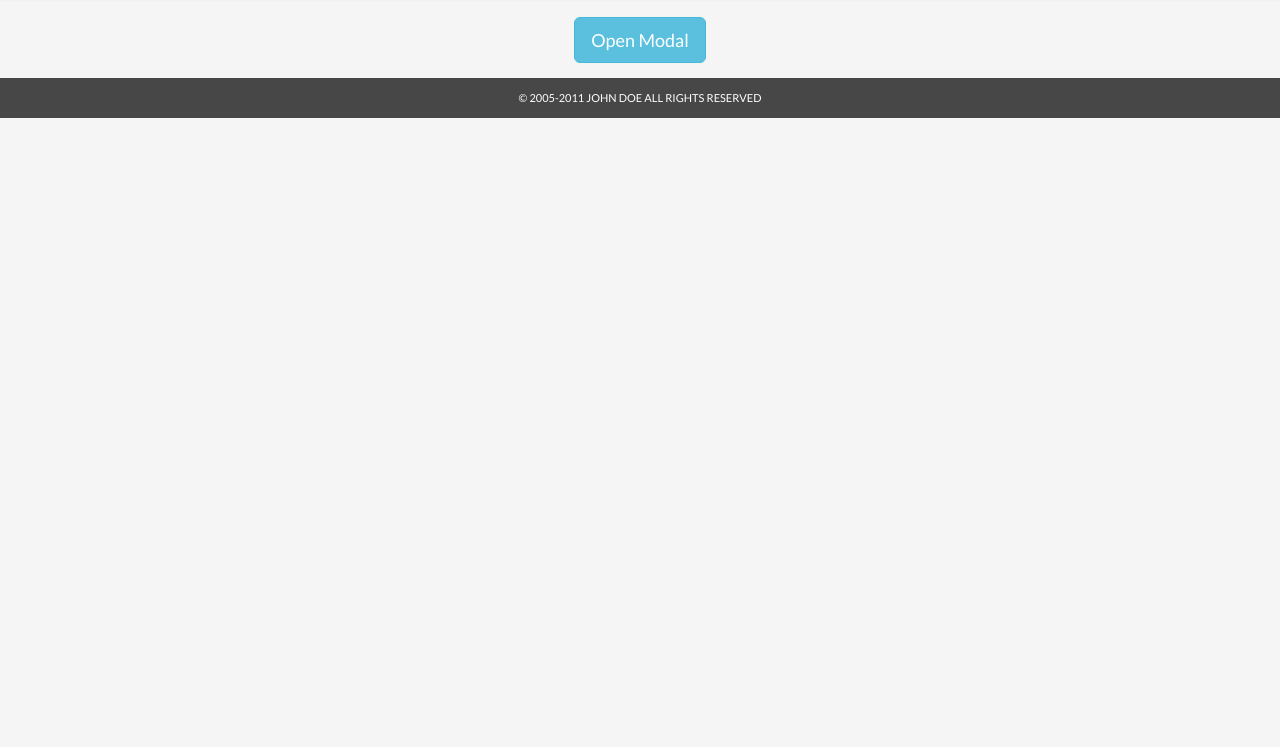
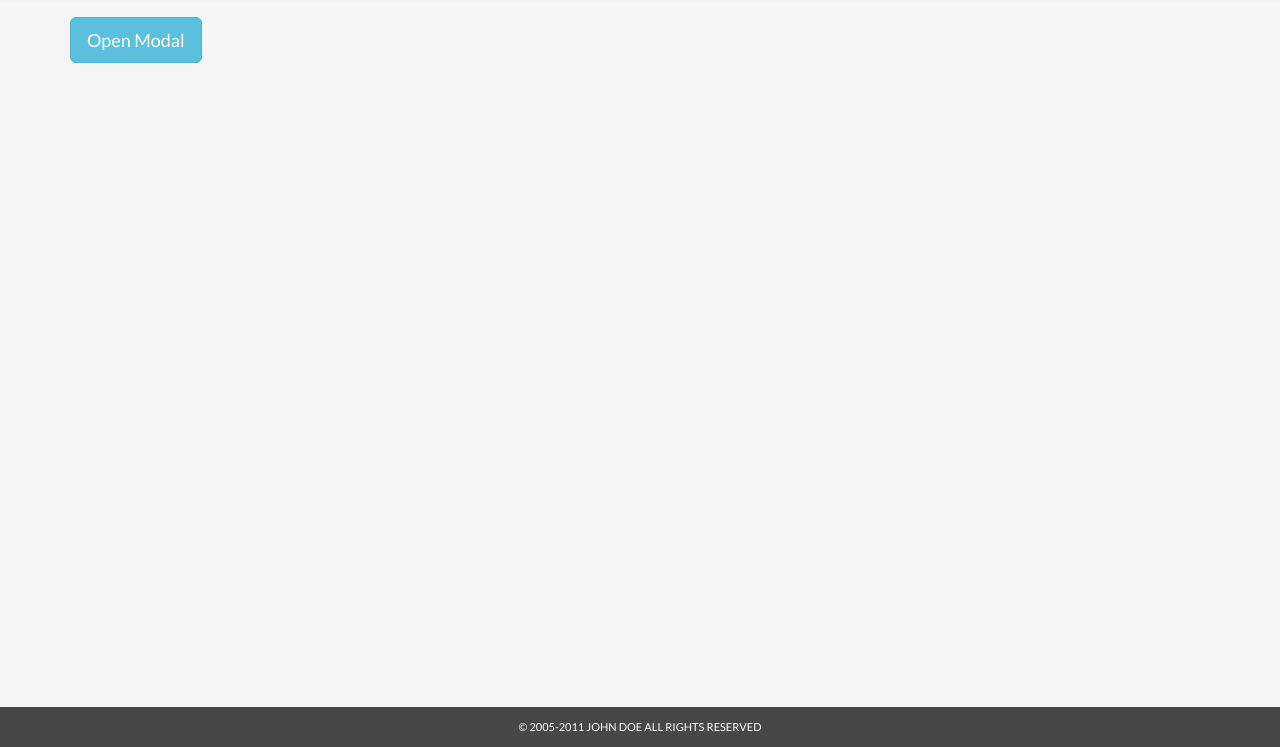
Before and after one commit to sushil-goodservice/wvf, a website: page modal-popup.html in a window 1280 px wide. Shown: the part 53-800 px from the top of the page. Drawn offline with nearby package versions, Linux system fonts and the light colour scheme.

Commit message:
add footer fixed in bottom

```diff
--- a/css/style.scss
+++ b/css/style.scss
@@ -1,6 +1,9 @@
 body {
     font-family: 'Lato', sans-serif;
     background-color: #f5f5f5;
+    padding-bottom: 60px;
+    position: relative;
+    min-height: 100vh;
 }
 
 div.login {
@@ -221,6 +224,9 @@ li.dropdown {
     background: #474747;
     padding: 12px;
     margin-top: 15px;
+    position: absolute;
+    bottom: 0;
+    width: 100%;
     footer {
         text-align: center;
         p {
--- a/modal-popup.html
+++ b/modal-popup.html
@@ -130,7 +130,7 @@
             <!-- /.navbar-collapse -->
         </div>
     </nav>
-    <div class="container text-center">
+    <div class="container">
         <button type="button" class="btn btn-info btn-lg" data-toggle="modal" data-target="#myModal">Open Modal</button>
 
         <!-- Modal -->
```
Also changed, not shown: css/style.css, 1 other file.
